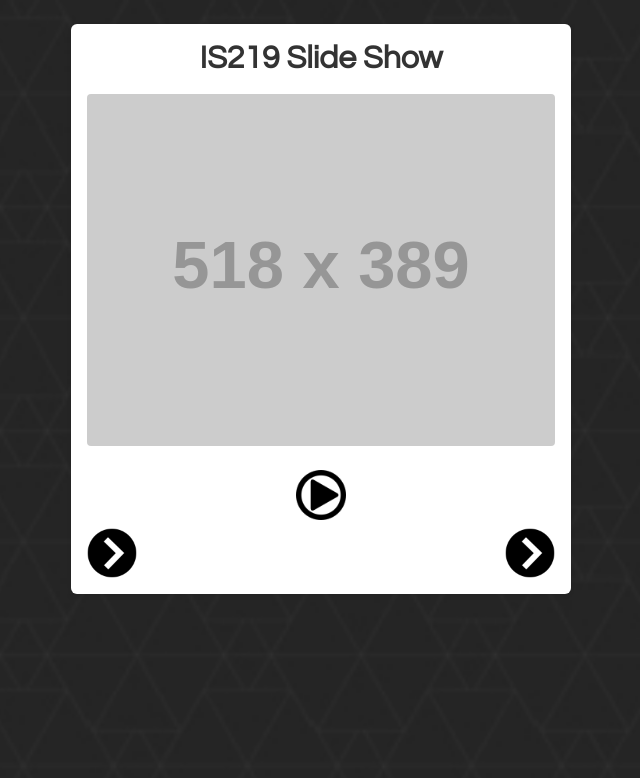
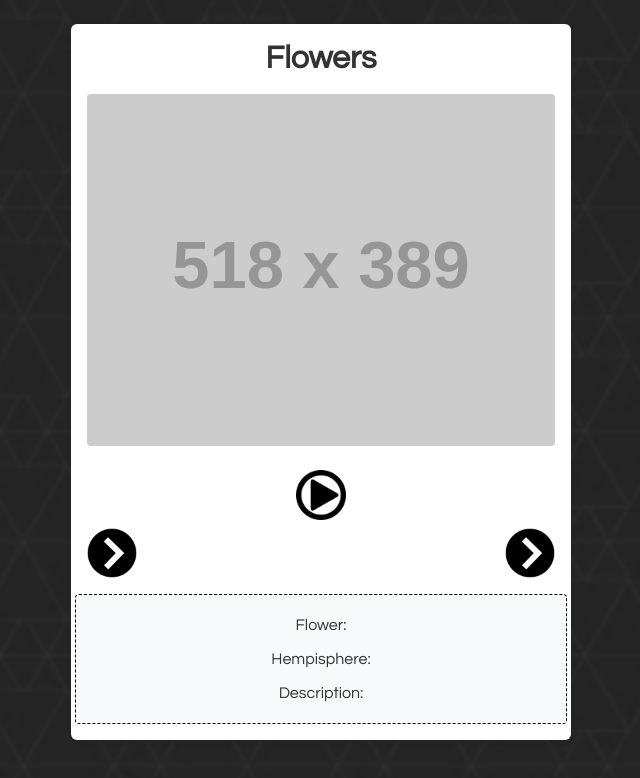
Before and after one commit to 525gtarantola/NJIT-1, a plain HTML site: page index.html in a window 1280 px wide. Both pictures are taken after a click on the picture 640 px from the left and 494 px from the top of the page. Shown: the whole page, without its empty margins (319-959 px from the left). Drawn offline with nearby package versions, Linux system fonts and the light colour scheme; placeholder pictures from the web are drawn by us.

Commit message:
Initial Commit, accidentally didnt use this template and made an entirely separate repository. images, image metadata, JSON File

```diff
--- a/gallery.js
+++ b/gallery.js
@@ -1,53 +1,83 @@
-let mCurrentIndex = 0 // Tracks the current image index
-let mImages = [] // Array to hold GalleryImage objects
-const mUrl = 'https://your-json-url.com' // Replace with actual JSON URL
-const mWaitTime = 5000 // Timer interval in milliseconds
+let mCurrentIndex = 0; // Tracks the current image index
+let mImages = []; // Array to hold GalleryImage objects
+const mUrl = "images.json"; // Replace with actual JSON URL
+const mWaitTime = 5000; // Timer interval in milliseconds
 
 $(document).ready(() => {
-  $('.details').hide() // Hide details initially
+  $(".details").hide(); // Hide details initially
 
   // Call a function here to start the timer for the slideshow
 
   // Select the moreIndicator button and add a click event to:
-  // - toggle the rotation classes (rot90 and rot270)
-  // - slideToggle the visibility of the .details section
+  $(".moreIndicator").on("click", () => {
+    // - toggle the rotation classes (rot90 and rot270)
+    $(".moreIndicator").toggleClass("rot90");
+    // - slideToggle the visibility of the .details section
+    $(".details").slideToggle();
+  });
 
   // Select the "Next Photo" button and add a click event to call showNextPhoto
-
+  $("#nextPhoto").on("click", () => {
+    showNextPhoto();
+  });
   // Select the "Previous Photo" button and add a click event to call showPrevPhoto
-
+  $("#prevPhoto").on("click", () => {
+    showPrevPhoto();
+  });
   // Call fetchJSON() to load the initial set of images
-  fetchJSON()
-})
+  fetchJSON();
+});
 
 // Function to fetch JSON data and store it in mImages
-function fetchJSON () {
+function fetchJSON() {
   // Use $.ajax here to request the JSON data from mUrl
-  // On success, parse the JSON and push each image object into mImages array
-  // After JSON is loaded, call swapPhoto() to display the first image
+  $.ajax({
+    type: "GET",
+    url: mUrl,
+    // On success, parse the JSON and push each image object into mImages array
+    success: function (data) {
+      mImages = data.images[0];
+      console.log(mImages);
+    },
+    error: function () {
+      console.log("Connection error.");
+    },
+  });
 }
 
+// After JSON is loaded, call swapPhoto() to display the first image
+
 // Function to swap and display the next photo in the slideshow
-function swapPhoto () {
+function swapPhoto() {
   // Access mImages[mCurrentIndex] to update the image source and details
   // Update the #photo element's src attribute with the current image's path
   // Update the .location, .description, and .date elements with the current image's details
 }
 
 // Advances to the next photo, loops to the first photo if the end of array is reached
-function showNextPhoto () {
+function showNextPhoto() {
   // Increment mCurrentIndex and call swapPhoto()
+  mCurrentIndex++;
   // Ensure it loops back to the beginning if mCurrentIndex exceeds array length
+  if (mCurrentIndex === 10) {
+    mCurrentIndex = 0;
+  }
+  console.log(mCurrentIndex);
 }
 
 // Goes to the previous photo, loops to the last photo if mCurrentIndex goes negative
-function showPrevPhoto () {
+function showPrevPhoto() {
   // Decrement mCurrentIndex and call swapPhoto()
+  mCurrentIndex--;
   // Ensure it loops to the end if mCurrentIndex is less than 0
+  if (mCurrentIndex === -1) {
+    mCurrentIndex = 9;
+  }
+  console.log(mCurrentIndex);
 }
 
 // Starter code for the timer function
-function startTimer () {
+function startTimer() {
   // Create a timer to automatically call `showNextPhoto()` every mWaitTime milliseconds
   // Consider using setInterval to achieve this functionality
   // Hint: Make sure only one timer runs at a time
--- a/images.json
+++ b/images.json
@@ -1,82 +1,64 @@
 {
     "images": [
         {
-            "imgPath": "img/places/australia.jpg",
-            "imgLocation": "Australia",
-            "description": "Loch Ard Gorge",
-            "date": "01/01/2016"
+            "imgPath": "img/images/flower1.webp",
+            "flower": "Lily",
+            "hemisphere": "Northern",
+            "description": "lorem"
         },
         {
-            "imgPath": "img/places/austria.jpg",
-            "imgLocation": "Austria",
-            "description": "Austrian chapel",
-            "date": "01/02/2016"
+            "imgPath": "img/images/flower2.webp",
+            "flower": "Dahlia",
+            "hemisphere": "Northern",
+            "description": "lorem"
         },
         {
-            "imgPath": "img/places/france.jpg",
-            "imgLocation": "Paris",
-            "description": "Eiffel Tower",
-            "date": "01/03/2016"
+            "imgPath": "img/images/flower3.webp",
+            "flower": "Poppy",
+            "hemisphere": "Northern",
+            "description": "lorem"
         },
         {
-            "imgPath": "img/places/greece.jpg",
-            "imgLocation": "Greece",
-            "description": "Greek coastline",
-            "date": "01/04/2016"
+            "imgPath": "img/images/flower4.webp",
+            "flower": "Hyacinth",
+            "hemisphere": "Northern",
+            "description": "lorem"
         },
         {
-            "imgPath": "img/places/hungary.jpg",
-            "imgLocation": "Hungary",
-            "description": "Budapest skyline",
-            "date": "01/05/2016"
+            "imgPath": "img/images/flower5.jpg",
+            "flower": "Hydrangea",
+            "hemisphere": "Northern",
+            "description": "lorem"
         },
         {
-            "imgPath": "img/places/india.jpg",
-            "imgLocation": "India",
-            "description": "Taj Mahal",
-            "date": "01/06/2016"
+            "imgPath": "img/images/flower6.jpg",
+            "flower": "Petunia",
+            "hemisphere": "Southern",
+            "description": "lorem"
         },
         {
-            "imgPath": "img/places/italy.jpg",
-            "imgLocation": "Italy",
-            "description": "Venice",
-            "date": "01/07/2016"
+            "imgPath": "img/images/flower7.webp",
+            "flower": "Lavender",
+            "hemisphere": "Northern",
+            "description": "lorem"
         },
         {
-            "imgPath": "img/places/japan.jpg",
-            "imgLocation": "Japan",
-            "description": "Hirosaki Castle",
-            "date": "01/08/2016"
+            "imgPath": "img/images/flower8.webp",
+            "flower": "Rose",
+            "hemisphere": "Northern",
+            "description": "lorem"
         },
         {
-            "imgPath": "img/places/korea.jpg",
-            "imgLocation": "South Korea",
-            "description": "Seoul",
-            "date": "01/09/2016"
+            "imgPath": "img/images/flower9.jpg",
+            "flower": "Peony",
+            "hemisphere": "Northern",
+            "description": "lorem"
         },
         {
-            "imgPath": "img/places/norway.jpg",
-            "imgLocation": "Norway",
-            "description": "Countryside mountains",
-            "date": "01/10/2016"
-        },
-        {
-            "imgPath": "img/places/switzerland.jpg",
-            "imgLocation": "Switzerland",
-            "description": "Lake castle",
-            "date": "01/11/2016"
-        },
-        {
-            "imgPath": "img/places/thailand.jpg",
-            "imgLocation": "Thailand",
-            "description": "Beachline",
-            "date": "01/12/2016"
-        },
-        {
-            "imgPath": "img/places/turkey.jpg",
-            "imgLocation": "Turkey",
-            "description": "Istanbul",
-            "date": "01/13/2016"
+            "imgPath": "img/images/flower10.webp",
+            "flower": "Sunflower",
+            "hemisphere": "Northern",
+            "description": "lorem"
         }
-  ]
+    ]
 }
--- a/index.html
+++ b/index.html
@@ -1,50 +1,70 @@
 <!DOCTYPE html>
 <html lang="en">
-
   <head>
-    <meta charset="UTF-8">
-    <meta name="viewport" content="width=device-width, initial-scale=1.0">
-    <title>IS219 Slideshow</title>
+    <meta charset="UTF-8" />
+    <meta name="viewport" content="width=device-width, initial-scale=1.0" />
+    <title>Flowers</title>
 
     <!-- Bootstrap 5 CSS -->
-    <link href="https://cdn.jsdelivr.net/npm/bootstrap@5.3.0/dist/css/bootstrap.min.css" rel="stylesheet">
+    <link
+      href="https://cdn.jsdelivr.net/npm/bootstrap@5.3.0/dist/css/bootstrap.min.css"
+      rel="stylesheet"
+    />
 
     <!-- Custom CSS -->
-    <link rel="stylesheet" href="style.css">
+    <link rel="stylesheet" href="style.css" />
 
     <!-- jQuery -->
     <script src="https://code.jquery.com/jquery-3.6.0.min.js"></script>
     <script src="https://code.jquery.com/ui/1.12.1/jquery-ui.min.js"></script>
-
-
   </head>
 
   <body>
     <div class="container my-4">
-        <div id="photoBooth" class="text-center bg-white p-3 rounded shadow-sm mx-auto">
-            <h1 class="banner mb-3">IS219 Slide Show</h1>
+      <div
+        id="photoBooth"
+        class="text-center bg-white p-3 rounded shadow-sm mx-auto"
+      >
+        <h1 class="banner mb-3">Flowers</h1>
         <div id="slideShow" class="row justify-content-center">
-
           <!-- Photo Holder Section -->
           <div class="col-12 col-md-8 photoHolder mb-3">
-                    <img class="thumbnail img-fluid" id="photo"
-                        src="https://via.placeholder.com/518x389?text=Welcome+to+my+Gallery" alt="Gallery Image" />
+            <img
+              class="thumbnail img-fluid"
+              id="photo"
+              src="https://via.placeholder.com/518x389?text=Welcome+to+my+Gallery"
+              alt="Gallery Image"
+            />
           </div>
 
           <!-- More Indicator and Navigation Controls -->
           <div class="col-12 text-center my-2">
-                    <img class="moreIndicator rot90 img-fluid" src="img/more.png" alt="More Content" />
+            <img
+              class="moreIndicator img-fluid"
+              src="img/more.png"
+              alt="More Content"
+            />
           </div>
           <div id="nav" class="col-12 d-flex justify-content-between">
-                    <img id="prevPhoto" class="rot180 img-fluid" src="img/arrow.png" alt="Previous Photo" />
-                    <img id="nextPhoto" class="img-fluid" src="img/arrow.png" alt="Next Photo" />
+            <img
+              id="prevPhoto"
+              class="rot180 img-fluid"
+              src="img/arrow.png"
+              alt="Previous Photo"
+            />
+            <img
+              id="nextPhoto"
+              class="img-fluid"
+              src="img/arrow.png"
+              alt="Next Photo"
+            />
           </div>
 
           <!-- Photo Details Section -->
           <div class="col-12 details mt-3 p-2">
-                    <p class="location">Location: </p>
-                    <p class="description">Description: </p>
-                    <p class="date">Date: </p>
+            <p class="flower" id="flower">Flower:</p>
+            <p class="hempisphere" id="hempisphere">Hempisphere:</p>
+            <p class="description" id="description">Description:</p>
           </div>
         </div>
       </div>
@@ -55,5 +75,4 @@
     <!-- Custom JS -->
     <script src="gallery.js"></script>
   </body>
-
 </html>
```
Lines whose indentation alone changed are shown as unchanged.
